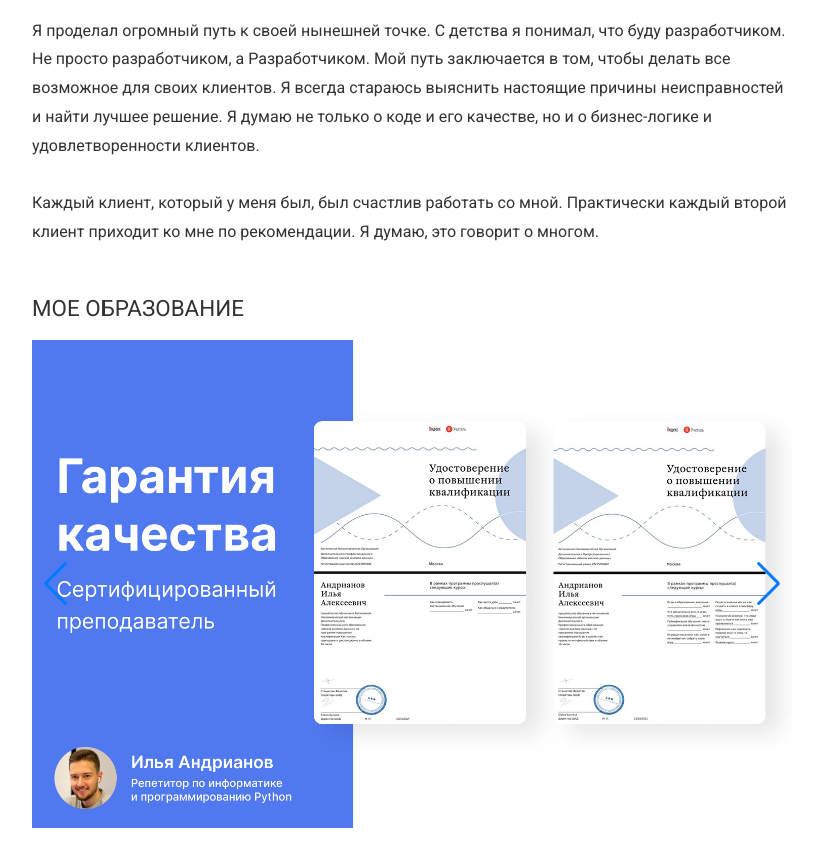
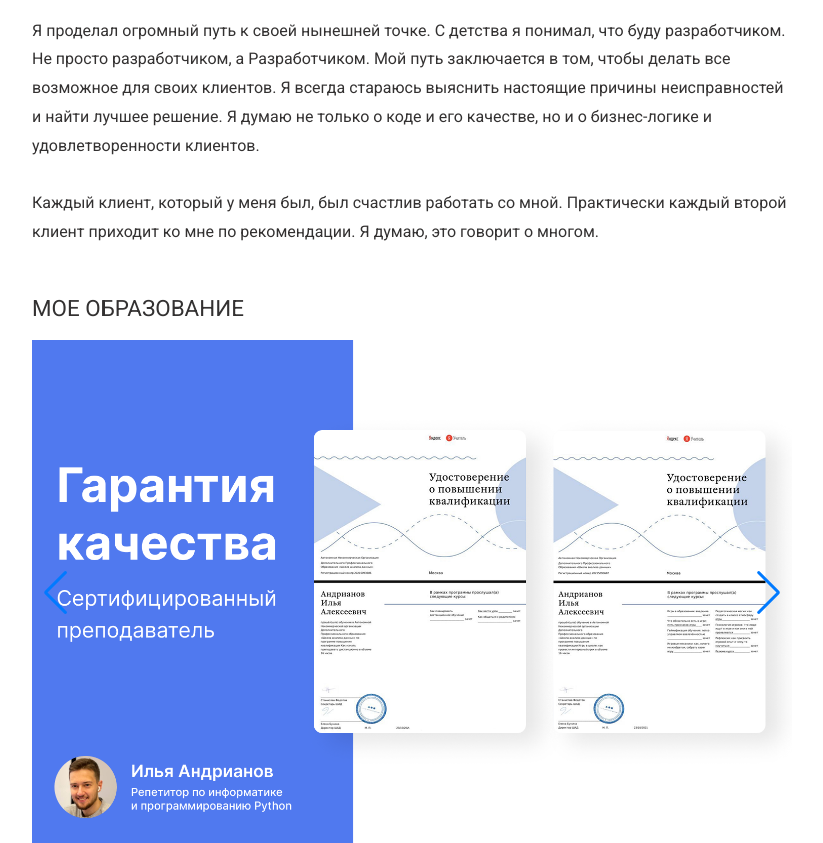
Before and after one commit to mopjiex/myRepos, a plain HTML site: page index.html in a window 1280 px wide. Shown: the part 474-1317 px from the top of the page, without its empty margins (228-1051 px from the left). Drawn offline with nearby package versions, Linux system fonts and the light colour scheme.

Commit message:
Update styles.css

```diff
--- a/css/styles.css
+++ b/css/styles.css
@@ -275,7 +275,7 @@ a:hover {
 .swiper {
     width: 100%;
     /* height: 100%; */
-    height: 488px;
+    height: 506px;
   }
 
 
```
